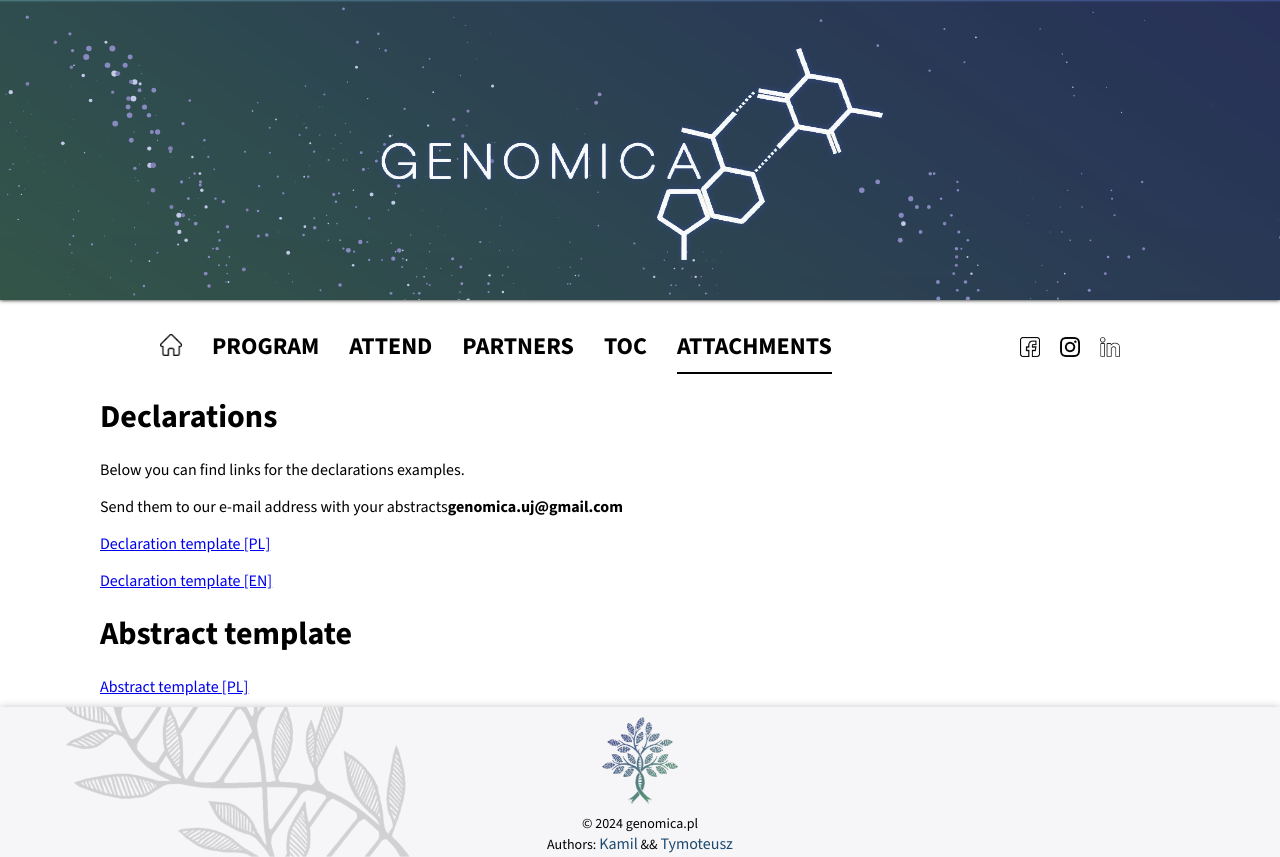
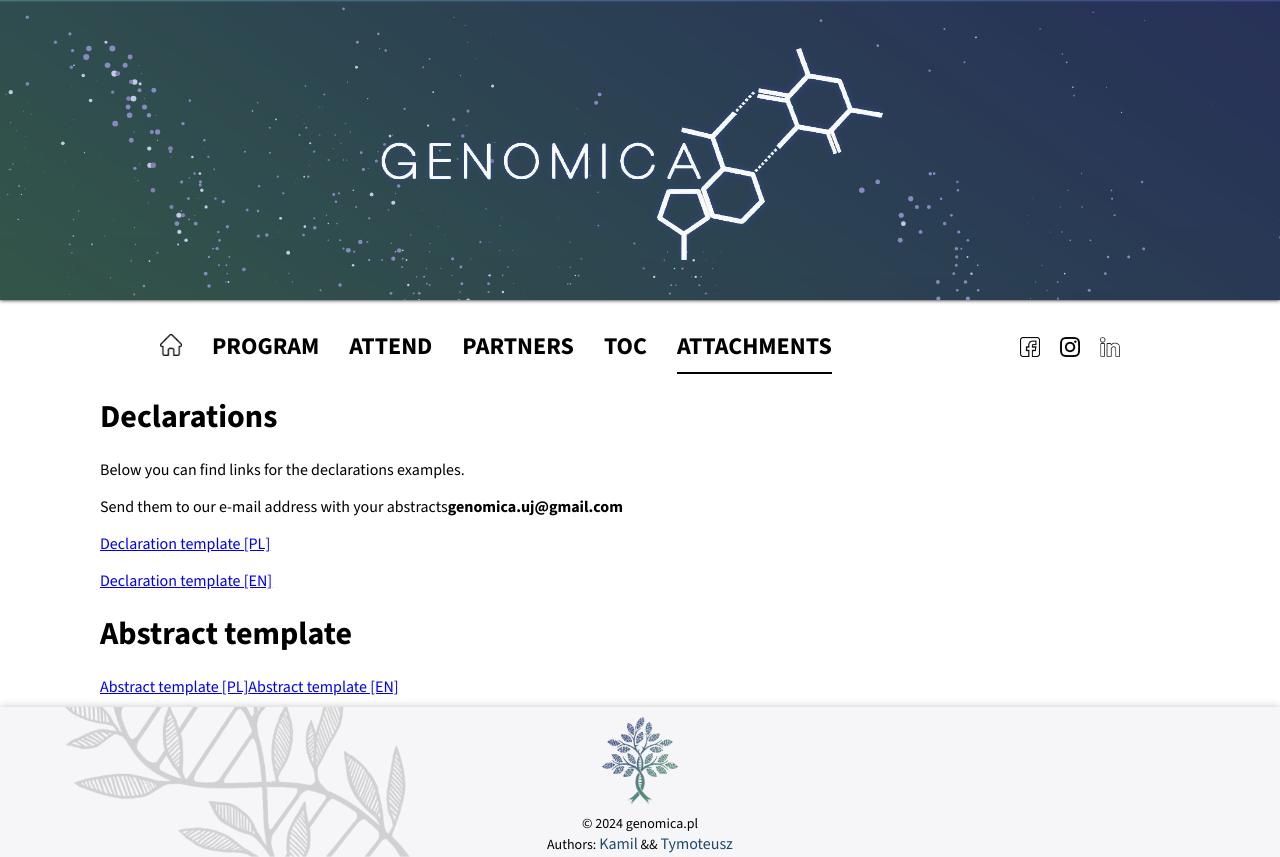
Before and after one commit to tzmcion/genomica, a React (Create React App) app: page /attachments in a window 1280 px wide. Built offline with nearby package versions, Linux system fonts and the light colour scheme; the HTML template or start-up script is replaced by a standard one.

Commit message:
Add English version of abstract template link

```diff
--- a/src/Pages/Attachments/Attachments.js
+++ b/src/Pages/Attachments/Attachments.js
@@ -14,7 +14,7 @@ export default function Attachments() {
 
             <h1>Abstract template</h1>
             <a href="https://drive.google.com/file/d/1lRZEhzLxxXjSO9998yAdFRQax8GanX6P/view?usp=sharing>" >Abstract template [PL]</a>
-
+            <a href="https://drive.google.com/file/d/19uqL3oknAzRIDj-KYoIu3Jw6X19baFJn/view?usp=sharing">Abstract template [EN]</a>
         </div>
     )
 }
```
